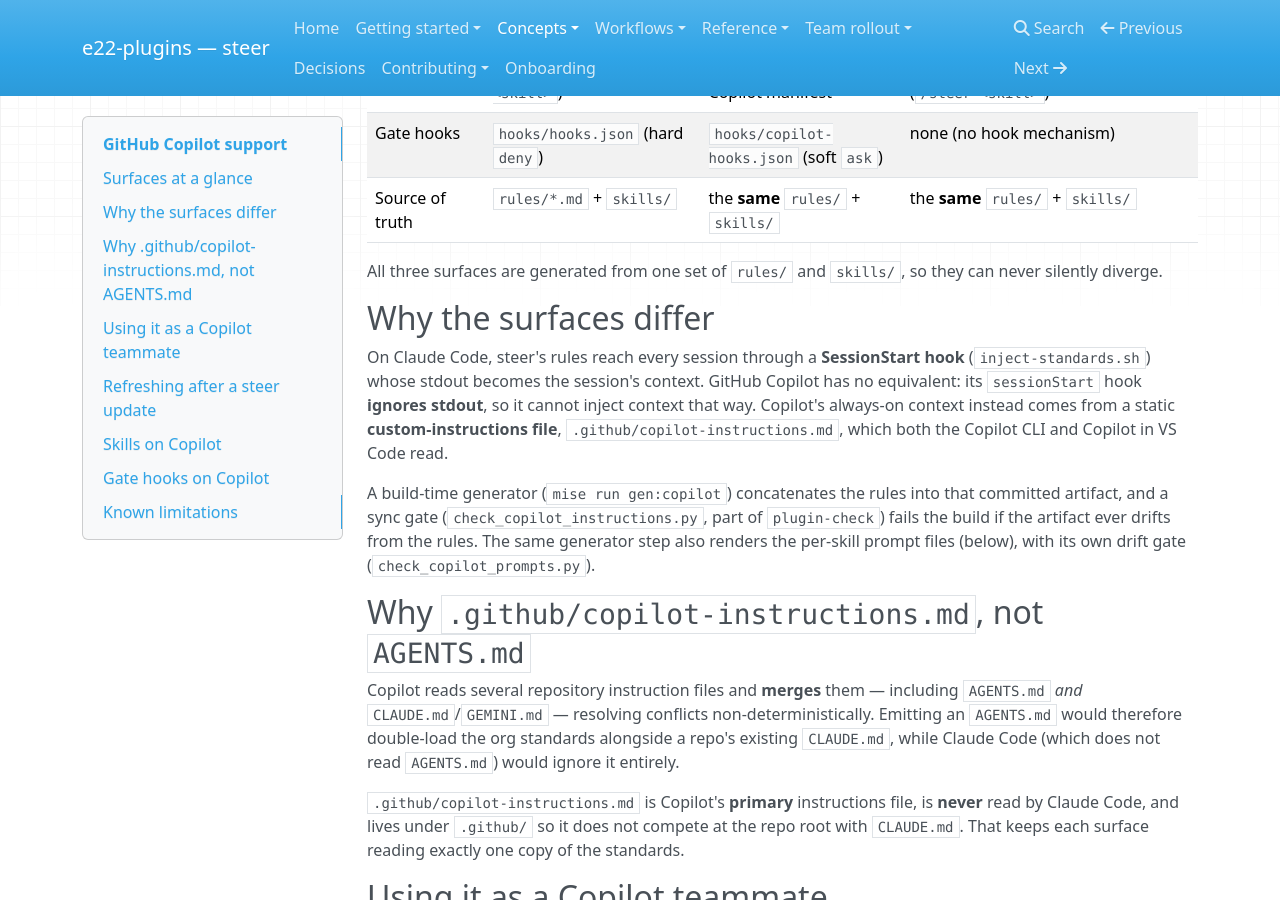
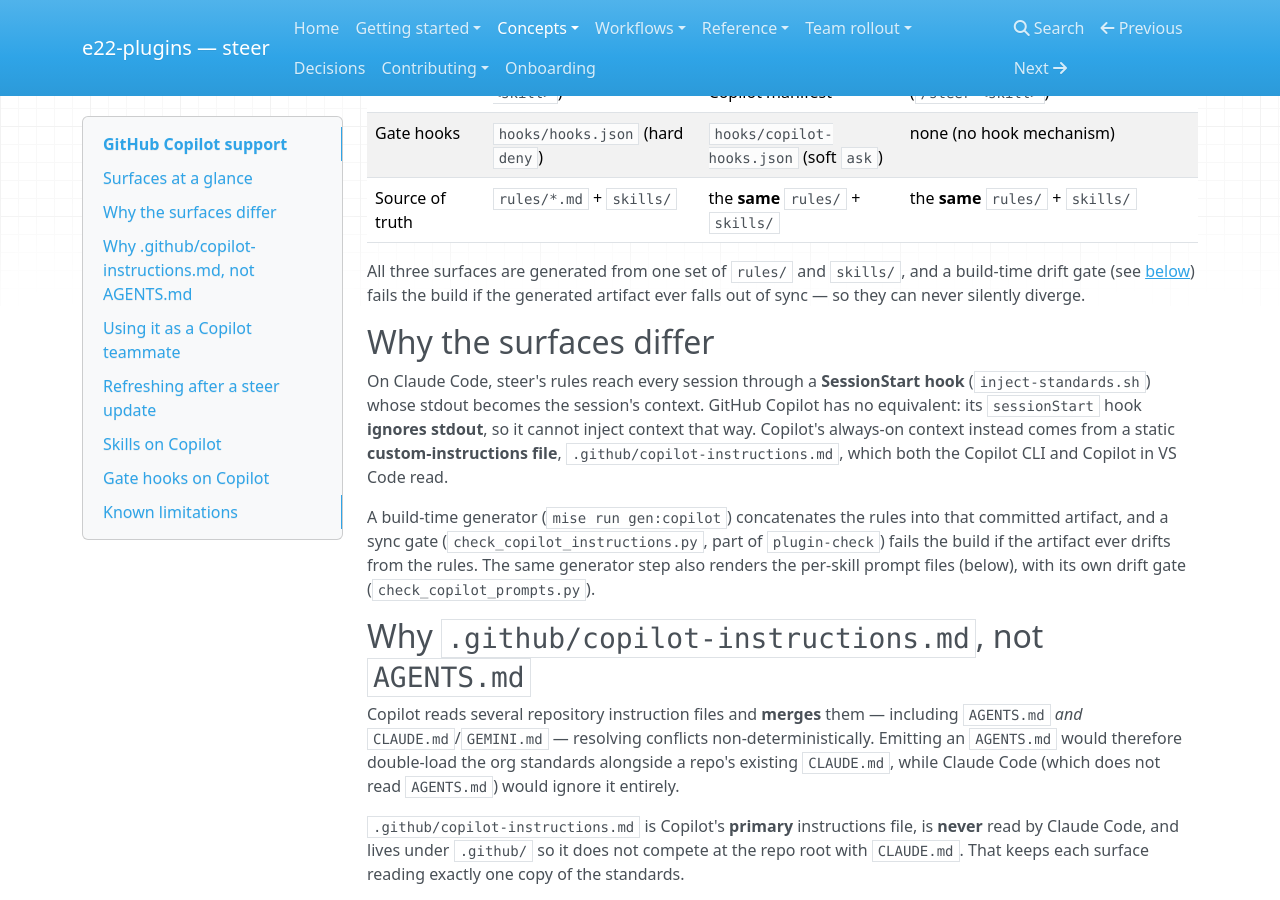
Before and after one commit to element22llc/e22-plugins, an MkDocs documentation site: the page built from docs/concepts/copilot-support.md, in a window 1280 px wide and 900 px high, scrolled down 579 px. Built offline with MkDocs 1.6.1, drawn with Linux system fonts in a browser that asks for light colours; nearby versions of some CDN libraries.

Commit message:
docs(copilot): ground the "never diverge" claim in the drift gate (#165)
Extends the output-discipline pass to the doc that describes the Copilot mirror
this PR regenerates: the "Surfaces at a glance" summary now points at the
build-time sync gate (check_copilot_instructions.py) that actually guarantees the
generated artifact can't drift, instead of implying generation alone does. An
independent documentation-reviewer confirmed the rule prose changes introduce no
other docs drift.

Co-Authored-By: Claude Opus 4.8 (1M context) <noreply@anthropic.com>

```diff
--- a/docs/concepts/copilot-support.md
+++ b/docs/concepts/copilot-support.md
@@ -23,8 +23,9 @@ truth and how to install and refresh the Copilot side.
 | Gate hooks | `hooks/hooks.json` (hard `deny`) | `hooks/copilot-hooks.json` (soft `ask`) | none (no hook mechanism) |
 | Source of truth | `rules/*.md` + `skills/` | the **same** `rules/` + `skills/` | the **same** `rules/` + `skills/` |
 
-All three surfaces are generated from one set of `rules/` and `skills/`, so they
-can never silently diverge.
+All three surfaces are generated from one set of `rules/` and `skills/`, and a
+build-time drift gate (see [below](#why-the-surfaces-differ)) fails the build if
+the generated artifact ever falls out of sync — so they can never silently diverge.
 
 ## Why the surfaces differ
 
```
